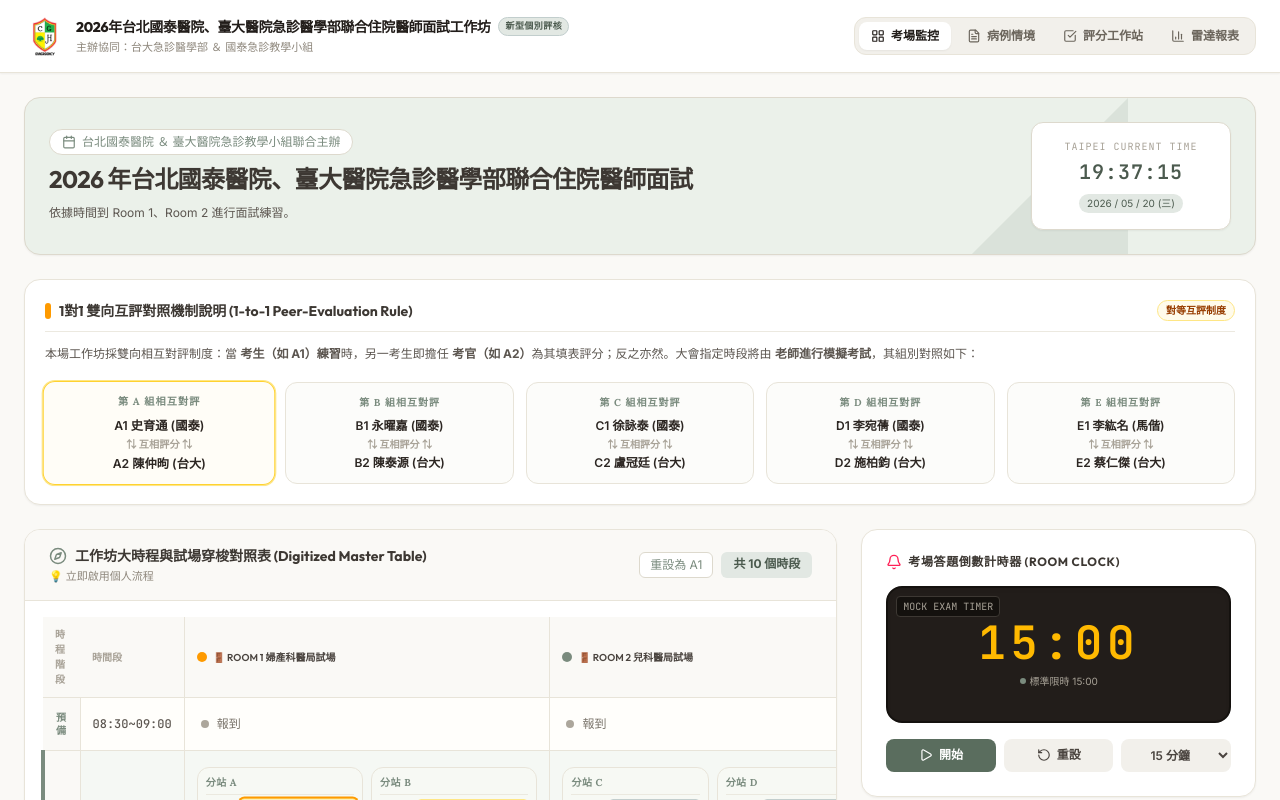
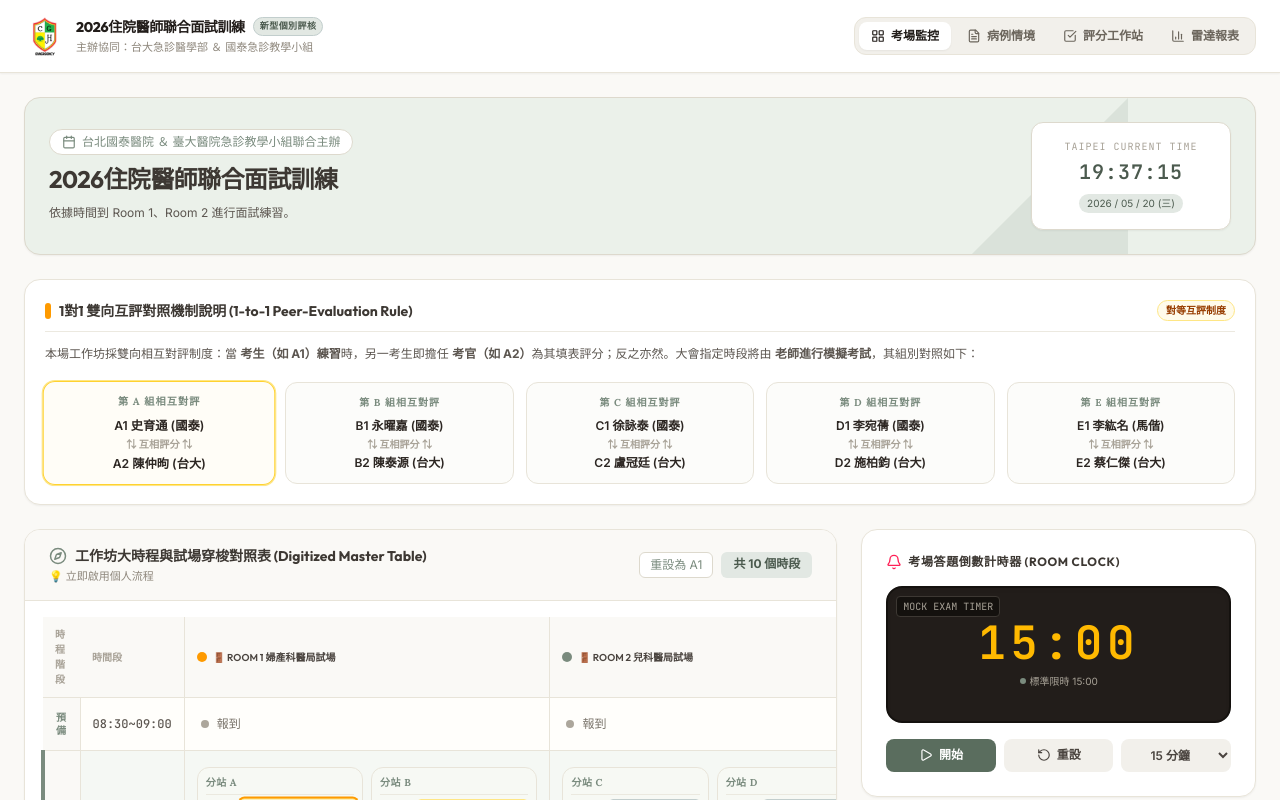
Before and after one commit to bybarian/ERboardtest, a React (Vite) app: page / in a window 1280 px wide. Shown: the top 800 px of the page. Built offline with nearby package versions, Linux system fonts and the light colour scheme.

Commit message:
style: update event branding to "2026住院醫師聯合面試訓練"
Standardize all event references across UI components, metadata, and data configurations to ensure consistent branding.

```diff
--- a/index.html
+++ b/index.html
@@ -3,7 +3,7 @@
   <head>
     <meta charset="UTF-8" />
     <meta name="viewport" content="width=device-width, initial-scale=1.0" />
-    <title>My Google AI Studio App</title>
+    <title>2026住院醫師聯合面試訓練</title>
   </head>
   <body>
     <div id="root"></div>
--- a/metadata.json
+++ b/metadata.json
@@ -1,5 +1,5 @@
 {
-  "name": "急診住院醫師聯合面試工作坊 ＆ 新型評分系統",
+  "name": "2026住院醫師聯合面試訓練",
   "description": "專門為台大與國泰急診醫學部聯合住院醫師面試工作坊設計，提供完整時程、分組、對應 BRASH 症候群之新型個別面試數位評分與雷達圖雷盤析報告。",
   "requestFramePermissions": [],
   "majorCapabilities": ["MAJOR_CAPABILITY_SERVER_SIDE_GEMINI_API"]
--- a/src/App.tsx
+++ b/src/App.tsx
@@ -242,7 +242,7 @@
             </div>
             <div>
               <h1 className="text-sm font-extrabold text-slate-900 tracking-tight flex items-center gap-2">
-                2026年台北國泰醫院、臺大醫院急診醫學部聯合住院醫師面試工作坊
+                2026住院醫師聯合面試訓練
                 <span className="inline-flex items-center px-1.5 py-0.5 rounded-full text-[9px] font-extrabold bg-teal-100 text-teal-800 border border-teal-200 uppercase font-mono tracking-wider">
                   新型個別評核
                 </span>
--- a/src/components/ScoreAnalytics.tsx
+++ b/src/components/ScoreAnalytics.tsx
@@ -597,7 +597,7 @@
             <div className="inline-flex gap-2 text-indigo-700 uppercase font-mono text-[11px] tracking-widest font-extrabold pb-1">
               <span>National EM Resident Joint Mock Exam</span>
               <span>•</span>
-              <span>2026 年度聯合住院醫師面試</span>
+              <span>2026住院醫師聯合面試訓練</span>
             </div>
             <h2 className="text-2xl sm:text-3xl font-extrabold tracking-tight text-slate-900 font-sans">
               急診醫學部聯合住院醫師面試考生回饋單
--- a/src/components/WorkShopDashboard.tsx
+++ b/src/components/WorkShopDashboard.tsx
@@ -520,7 +520,7 @@
               台北國泰醫院 ＆ 臺大醫院急診教學小組聯合主辦
             </div>
             <h2 className="text-xl sm:text-2xl font-serif text-[#3D3833] font-bold tracking-tight">
-              2026 年台北國泰醫院、臺大醫院急診醫學部聯合住院醫師面試
+              2026住院醫師聯合面試訓練
             </h2>
             <p className="text-xs text-[#5C5650] max-w-2xl leading-relaxed">
               依據時間到 Room 1、Room 2 進行面試練習。
--- a/src/data/workshopData.ts
+++ b/src/data/workshopData.ts
@@ -36,7 +36,7 @@
 export const CASE_SCENARIOS = [
   {
     id: "brash-syndrome",
-    title: "2026 年台北國泰醫院、臺大醫院急診醫學部聯合住院醫師面試",
+    title: "2026住院醫師聯合面試訓練",
     topic: "BRASH Syndrome (心搏過慢、高血鉀、AKI與藥物引起之臨床路徑)",
     author: "鍾睿元",
     patientProfile: {
@@ -113,7 +113,7 @@
   },
   {
     id: "uterine-rupture",
-    title: "2026 年台北國泰醫院、臺大醫院急診醫學部聯合住院醫師面試 (Case 2)",
+    title: "2026住院醫師聯合面試訓練 (Case 2)",
     topic: "Uterine Rupture (子宮破裂、失血性休克、敗血症)",
     author: "鍾睿元",
     patientProfile: {
```
